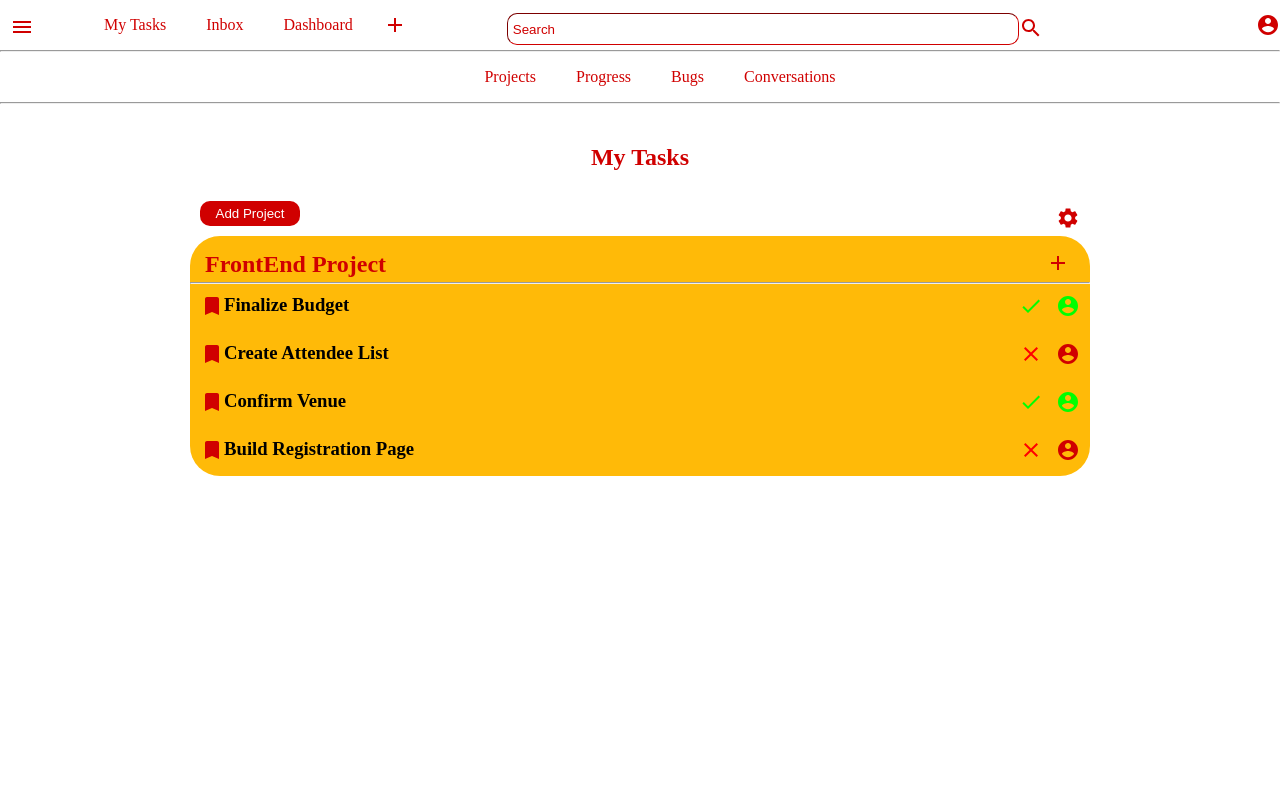
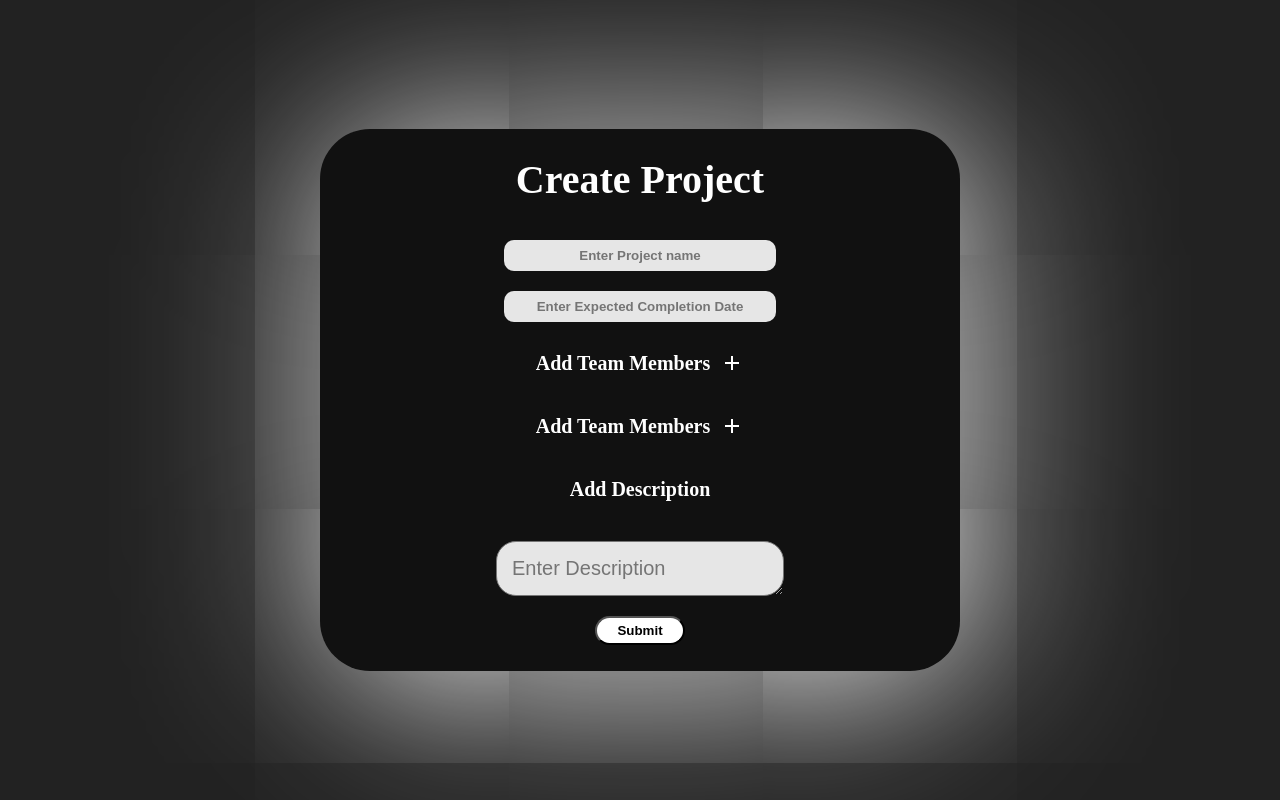
Before and after one commit to omshiv12/PMS_Project_Management, a React (Create React App) app: page / in a window 1280 px wide. Built offline with nearby package versions, Linux system fonts and the light colour scheme.

Commit message:
'ProjectPage'

```diff
--- a/src/App.js
+++ b/src/App.js
@@ -1,18 +1,21 @@
 import React from 'react';
 import ReactDOM from 'react-dom';
 import Card from './components/card';
+import CreateProject from './components/createProject';
+import EditProject from './components/EditProject';
 import NavBar from './components/navbar';
 import SubNav from './components/subNav';
 import './index.css';
 export default function App() {
   return (
     <>
-        <NavBar/>
+        <CreateProject/>
+        {/* <NavBar/>
         <hr style={{padding:0,margin:0}}/>
         <SubNav/>
         <hr style={{padding:0,margin:0,marginBottom:40}}/>
         <h2 style={{textAlign:'center',color:'#d00000'}}>My Tasks</h2>
-        <Card/>
+        <Card/> */}
     </>
   )
 }
--- /dev/null
+++ b/src/components/EditProject.js
@@ -0,0 +1,88 @@
+import React ,{useState} from 'react'
+import '../stylesheets/createproject.css';
+import DeleteIcon from '@material-ui/icons/Delete';
+import { TextareaAutosize } from '@material-ui/core';
+import AddSharpIcon from '@material-ui/icons/AddSharp';
+export default function EditProject() {
+    const [leaders,setleaders]=useState([]);
+    const handleAddLeader=()=>{
+        const values=[...leaders];
+        values.push({value:''});
+        setleaders(values);
+    }
+    const handleChangeLeader=(id,event)=>{
+        const values=[...leaders];
+        values[id].value=event.target.value;
+        setleaders(values);
+    }
+    const handleDeleteLeader=(id)=>{
+        const values=[...leaders];
+        values.splice(id,1);
+        setleaders(values);
+    }
+    ////Members
+    const [members,setmembers]=useState([]);
+    const handleAddMembers=()=>{
+        const values=[...members];
+        values.push({value:''});
+        setmembers(values);
+    }
+    const handleChangeMembers=(id,event)=>{
+        const values=[...members];
+        values[id].value=event.target.value;
+        setmembers(values);
+    }
+    const handleDeleteMembers=(id)=>{
+        const values=[...members];
+        values.splice(id,1);
+        setmembers(values);
+    }
+    return (
+        <div style = {{ display: 'flex',justifyContent:'center',alignItems:'center', backgroundColor: '#222222', height: '100%', width: '100%' } } >
+        <div className='cont' style={{display: 'flex', flexDirection: 'column',borderRadius:50,backgroundColor:'#111111',width:'50%',justifyContent:'center',alignItems:'center'}}>
+        <h1 style = {{  fontSize: 40, color: 'white' }}> Edit Project </h1>
+        <input type='text' className='inpt' placeholder='Enter Project name'/>
+        <input type='text' className='inpt' placeholder='Enter Expected Completion Date'/>
+        <div style={{display:'flex'}}>
+        <h3 style = {{  fontSize: 20, color: 'white' }}>Add Team Members</h3>
+        <AddSharpIcon onClick={handleAddLeader} style={{color:'white',marginTop:'auto',marginBottom:'auto',marginLeft:10}}/>
+        </div>
+        {leaders.map((field,idx)=>{
+            return(
+                <div style={{display:'flex',width:'40%'}}>
+                    <input type='email'
+                    className='inpt'
+                    style={{width:'100%',marginRight:10}}
+                    placeholder='Enter Email ID'
+                    value={field.value}
+                    onChange={(e)=>handleChangeLeader(idx,e)}/>
+                    <DeleteIcon onClick={()=>handleDeleteLeader(idx)} style={{color:'red',margin:'auto',cursor:'pointer'}}/>
+                </div>
+            );
+        })}
+        {/* <button onClick={handleAddLeader} className='btn' >Add</button> */}
+        <div style={{display:'flex'}}>
+        <h3 style = {{  fontSize: 20, color: 'white' }}>Add Team Members</h3>
+        <AddSharpIcon onClick={handleAddMembers} style={{color:'white',marginTop:'auto',marginBottom:'auto',marginLeft:10}}/>
+        </div>
+        {members.map((field,idx)=>{
+            return(
+                <div style={{display:'flex',width:'40%'}}>
+                    <input type='email'
+                    className='inpt'
+                    style={{width:'100%',marginRight:10}}
+                    placeholder='Enter Email ID'
+                    value={field.value}
+                    onChange={(e)=>handleChangeMembers(idx,e)}/>
+                    <DeleteIcon onClick={()=>handleDeleteMembers(idx)} style={{color:'red',margin:'auto',cursor:'pointer'}}/>
+                </div>
+            );
+        })}
+        {/* <button onClick={handleAddMembers} className='btn' >Add</button> */}
+        <h3 style = {{  fontSize: 20, color: 'white' }}>Add Description</h3>
+        <TextareaAutosize placeholder='Enter Description' style={{width:'40%',fontFamily:'sans-serif',marginTop:20,fontSize:20,padding:15,outline:'none',borderRadius:20,backgroundColor:'rgba(230,230,230)'}}/>
+        <button className='btn' style={{marginTop:20,backgroundColor:'white',color:'black',fontWeight:'bold',marginBottom:26}} >Submit</button>
+        </div>
+        </div>
+    )
+}
--- /dev/null
+++ b/src/components/createProject.js
@@ -0,0 +1,88 @@
+import React ,{useState} from 'react'
+import '../stylesheets/createproject.css';
+import DeleteIcon from '@material-ui/icons/Delete';
+import { TextareaAutosize } from '@material-ui/core';
+import AddSharpIcon from '@material-ui/icons/AddSharp';
+export default function CreateProject() {
+    const [leaders,setleaders]=useState([]);
+    const handleAddLeader=()=>{
+        const values=[...leaders];
+        values.push({value:''});
+        setleaders(values);
+    }
+    const handleChangeLeader=(id,event)=>{
+        const values=[...leaders];
+        values[id].value=event.target.value;
+        setleaders(values);
+    }
+    const handleDeleteLeader=(id)=>{
+        const values=[...leaders];
+        values.splice(id,1);
+        setleaders(values);
+    }
+    ////Members
+    const [members,setmembers]=useState([]);
+    const handleAddMembers=()=>{
+        const values=[...members];
+        values.push({value:''});
+        setmembers(values);
+    }
+    const handleChangeMembers=(id,event)=>{
+        const values=[...members];
+        values[id].value=event.target.value;
+        setmembers(values);
+    }
+    const handleDeleteMembers=(id)=>{
+        const values=[...members];
+        values.splice(id,1);
+        setmembers(values);
+    }
+    return (
+        <div style = {{ display: 'flex',justifyContent:'center',alignItems:'center', backgroundColor: '#222222', height: '100%', width: '100%' } } >
+        <div className='cont' style={{display: 'flex', flexDirection: 'column',borderRadius:50,backgroundColor:'#111111',width:'50%',justifyContent:'center',alignItems:'center'}}>
+        <h1 style = {{  fontSize: 40, color: 'white' }}> Create Project </h1>
+        <input type='text' className='inpt' placeholder='Enter Project name'/>
+        <input type='text' className='inpt' placeholder='Enter Expected Completion Date'/>
+        <div style={{display:'flex'}}>
+        <h3 style = {{  fontSize: 20, color: 'white' }}>Add Team Members</h3>
+        <AddSharpIcon onClick={handleAddLeader} style={{color:'white',marginTop:'auto',marginBottom:'auto',marginLeft:10}}/>
+        </div>
+        {leaders.map((field,idx)=>{
+            return(
+                <div style={{display:'flex',width:'40%'}}>
+                    <input type='email'
+                    className='inpt'
+                    style={{width:'100%',marginRight:10}}
+                    placeholder='Enter Email ID'
+                    value={field.value}
+                    onChange={(e)=>handleChangeLeader(idx,e)}/>
+                    <DeleteIcon onClick={()=>handleDeleteLeader(idx)} style={{color:'red',margin:'auto',cursor:'pointer'}}/>
+                </div>
+            );
+        })}
+        {/* <button onClick={handleAddLeader} className='btn' >Add</button> */}
+        <div style={{display:'flex'}}>
+        <h3 style = {{  fontSize: 20, color: 'white' }}>Add Team Members</h3>
+        <AddSharpIcon onClick={handleAddMembers} style={{color:'white',marginTop:'auto',marginBottom:'auto',marginLeft:10}}/>
+        </div>
+        {members.map((field,idx)=>{
+            return(
+                <div style={{display:'flex',width:'40%'}}>
+                    <input type='email'
+                    className='inpt'
+                    style={{width:'100%',marginRight:10}}
+                    placeholder='Enter Email ID'
+                    value={field.value}
+                    onChange={(e)=>handleChangeMembers(idx,e)}/>
+                    <DeleteIcon onClick={()=>handleDeleteMembers(idx)} style={{color:'red',margin:'auto',cursor:'pointer'}}/>
+                </div>
+            );
+        })}
+        {/* <button onClick={handleAddMembers} className='btn' >Add</button> */}
+        <h3 style = {{  fontSize: 20, color: 'white' }}>Add Description</h3>
+        <TextareaAutosize placeholder='Enter Description' style={{width:'40%',fontFamily:'sans-serif',marginTop:20,fontSize:20,padding:15,outline:'none',borderRadius:20,backgroundColor:'rgba(230,230,230)'}}/>
+        <button className='btn' style={{marginTop:20,backgroundColor:'white',color:'black',fontWeight:'bold',marginBottom:26}} >Submit</button>
+        </div>
+        </div>
+    )
+}
--- a/src/index.css
+++ b/src/index.css
@@ -1,16 +1,23 @@
 html{
-  height:100%;
-  width:100%;
-  background-color:white;
+  display:flex;
+  min-height:100%;
+  min-width:100%;
+  background-color:#215599;
 }
 body{
   margin:0;
+  display:flex;
+  min-height:100%;
+  min-width:100%;
+}
+#root
+{
+  display: flex;
+  min-height:100%;
+  min-width:100%;
 }
 .lnk{
   text-decoration: none;
   color:#d00000;
   margin:20px;
 }
-::placeholder{
-  color:#d00000;
-}
--- /dev/null
+++ b/src/stylesheets/createproject.css
@@ -0,0 +1,24 @@
+.inpt{
+    width: 40%;
+    margin-top: 10px;
+    margin-bottom: 10px;
+    outline:none;
+    border-radius: 10px;
+    padding:8px;
+    text-align: center;
+    font-weight: bold;
+    border-width: 0px;
+    background-color:rgba(230,230,230);
+}
+.btn
+{
+    width:90px;
+    border-radius: 30px;
+    padding:5px;
+    outline:none;
+    cursor:pointer;
+}
+.cont
+{
+    box-shadow: 10px 10px 200px white;
+}
```
Also changed, not shown: 1 other file (tests, documents, lock files or other folders).
